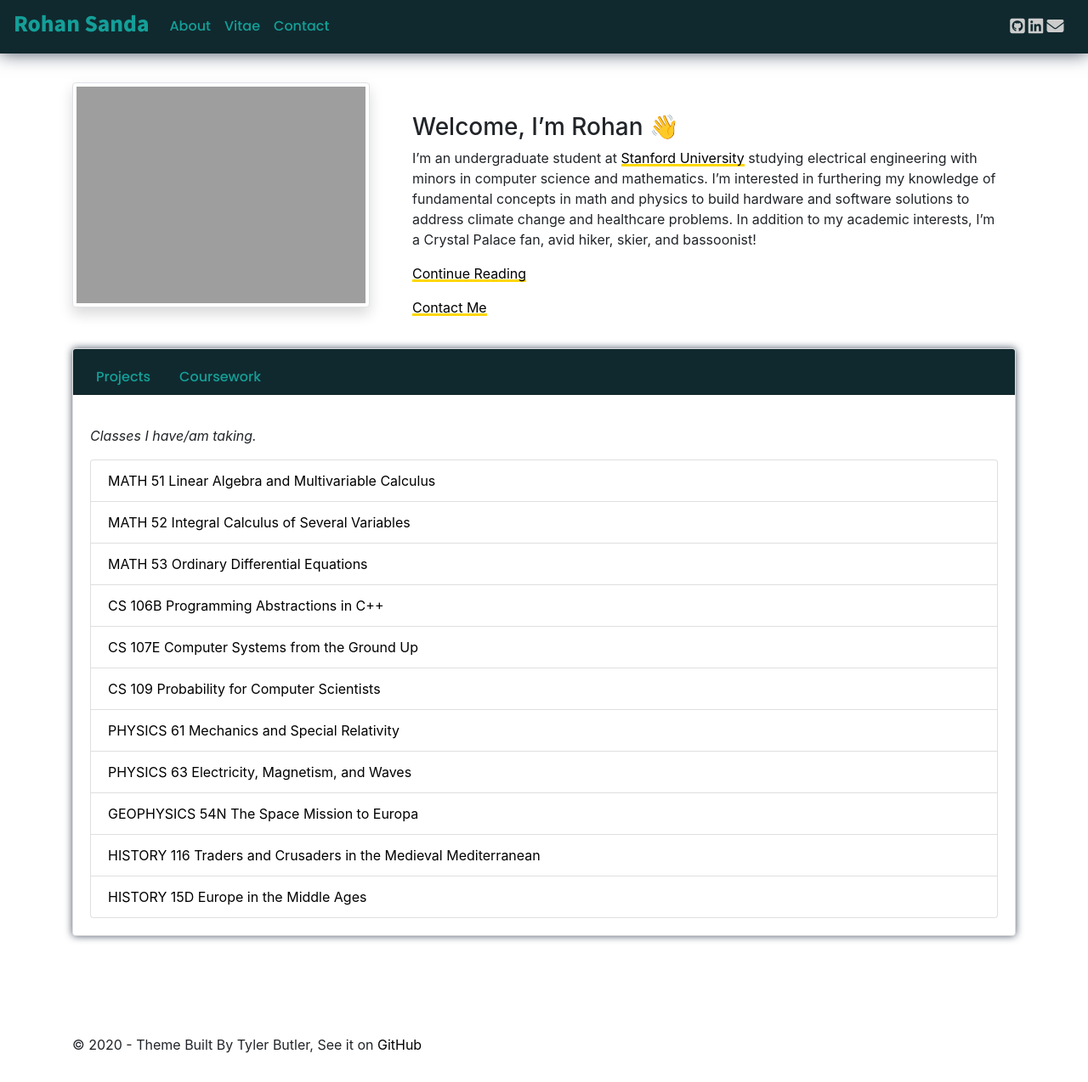
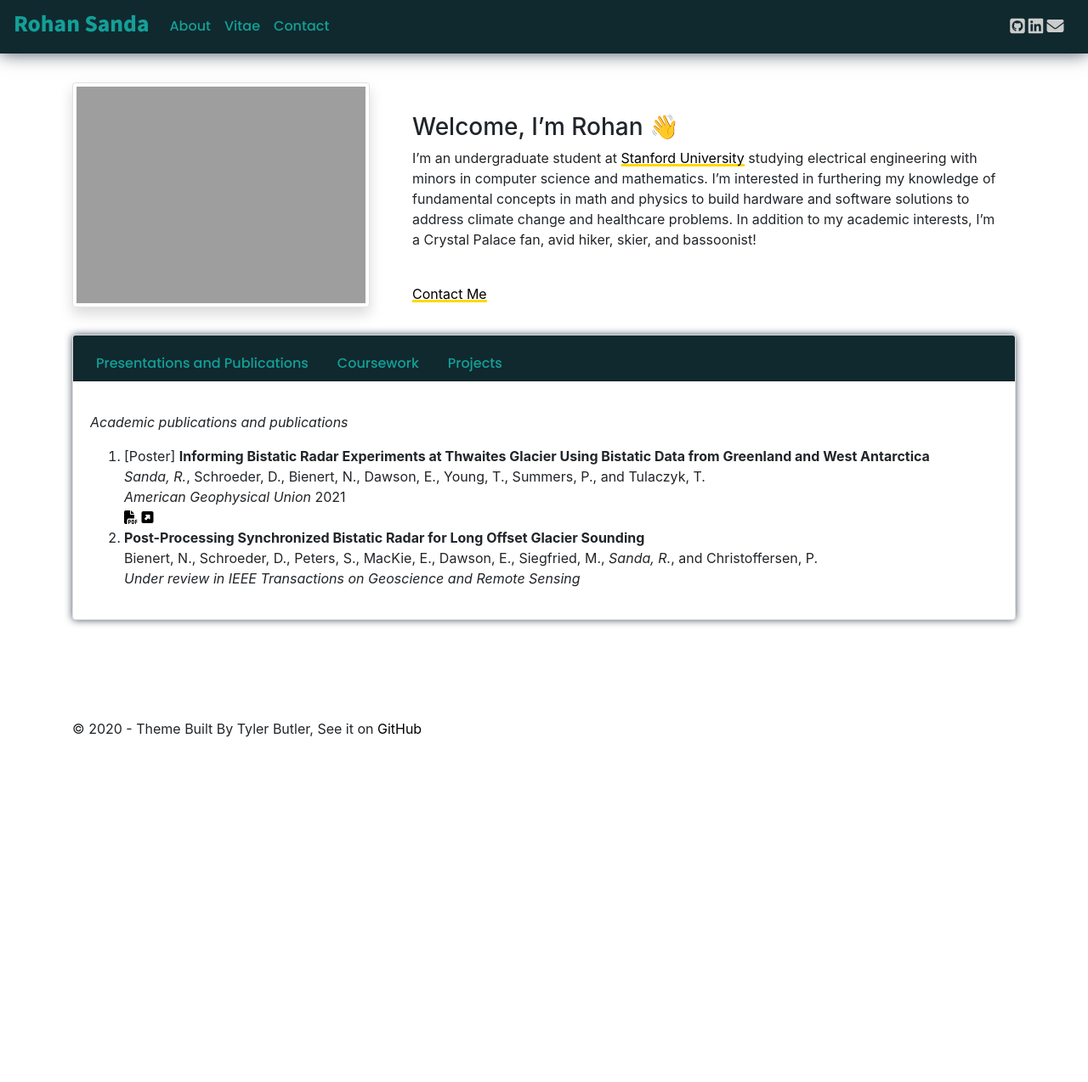
Before and after one commit to Treebeard7/Treebeard7.github.io, a Jekyll site: the page built from index.md, in a window 1280 px wide. Shown: the whole page at 85% size. Built offline with Jekyll 4.4.1, drawn with Linux system fonts in a browser that asks for light colours; nearby versions of some CDN libraries; comment, search, counter and statistics services are not loaded; our own code applies the rules of GitHub Pages for plain Markdown files; after the commit the page ends 902 px from its top, so only the background shows below that.

Commit message:
updated presentation and publication

```diff
--- a/Gemfile
+++ b/Gemfile
@@ -6,5 +6,5 @@ gem 'jekyll'                    #Needed since this is a theme for Jekyll
 # gem ''
 
 gem 'jekyll-feed'
-gem 'jekyll-scholar'
+#gem 'jekyll-scholar'
 gem 'jekyll-environment-variables'
--- a/_config.yml
+++ b/_config.yml
@@ -102,7 +102,7 @@ plugins:
   # - jekyll-titles-from-headings
   # - jekyll-remote-theme
   - jekyll-feed
-  - jekyll/scholar
+ # - jekyll-scholar
   - jekyll-environment-variables
 sass:
   sass_dir: _sass
--- a/_layouts/home.html
+++ b/_layouts/home.html
@@ -74,22 +74,38 @@ layout: default
       <div class="tab-content mt-3">
         {% for section in site.data.sections %}
           {% if section.first %}
-            {% if section.name == "Publications and Presentations" %}
-              <div class="tab-pane active overflow-auto" id="{{section.id}}" role="tabpanel">
-                <p><i>{{section.description}}</i></p>
-                <p class="card-text">% bibliography -f papers %}</p>
-              </div>
+            {% if section.name == "Presentations and Publications" %}
+
+            <div class="tab-pane active overflow-auto" id="{{section.id}}" role="tabpanel">
+              <p><i>{{section.description}}</i></p>
+              <ol>
+                <li>
+                  [Poster] <b>Informing Bistatic Radar Experiments at Thwaites Glacier Using Bistatic Data from Greenland and West Antarctica</b><br>
+                   <i>Sanda, R.</i>, Schroeder, D., Bienert, N., Dawson, E., Young, T., Summers, P., and Tulaczyk, T. <br>
+                   <i>American Geophysical Union</i> 2021 <br>
+                   <a href=assets/pdf/agu.pdf>
+                    <span>
+                        <i class="fas fa-file-pdf"></i></a>
+                    </span>
+                    <a href="https://agu2021fallmeeting-agu.ipostersessions.com/Default.aspx?s=gallery">
+                      <span>
+                          <i class="fas fa-square-up-right"></i></a>
+                      </span><br>
+                </li>
+                <li>
+                  <b>Post-Processing Synchronized Bistatic Radar for Long Offset Glacier Sounding</b> <br>
+                  Bienert, N., Schroeder, D., Peters, S., MacKie, E., Dawson, E., Siegfried, M., <i>Sanda, R.</i>, and Christoffersen, P. <br>
+                  <i>Under review in IEEE Transactions on Geoscience and Remote Sensing</i>
+                </li>
+              </ol>
+            </div>
             {% else %}
               <div class="tab-pane overflow-auto" id="{{section.id}}" role="tabpanel">
                 <p class="card-text">{{section.description}}</p>
               </div>
             {% endif %}
           {% else %}
-            {% if section.name == "Presentations" %}
-              <div class="tab-pane overflow-auto" id="{{section.id}}" role="tabpanel" aria-labelledby="{{section.id}}-tab">
-                <p><i>{{section.description}}</i></p>
-              </div>
-            {% elsif section.name == "Projects" %}
+            {% if section.name == "Projects" %}
               <div class="tab-pane overflow-auto" id="{{section.id}}" role="tabpanel" aria-labelledby="{{section.id}}-tab">
                 <p><i>{{section.description}}</i></p>
                   {% for projects in site.data.projects %}
@@ -126,15 +142,15 @@ layout: default
                     </div>
                     {% endfor %}
               </div>
-            {% elsif section.name == "Coursework" %}
+              {% elsif section.name == "Coursework" %}
               <div class="tab-pane overflow-auto" id="{{section.id}}" role="tabpanel" aria-labelledby="{{section.id}}-tab">
                 <p><i>{{section.description}}</i></p>
                 <div class="list-group">
                 {% for courses in site.data.courses %}
                   <button type="button" class="list-group-item text-left">{{ courses.Course }}</button>
                 {% endfor %}
-                </div>
               </div>
+            </div>
             {% else %}
               <div class="tab-pane overflow-auto" id="{{section.id}}" role="tabpanel" aria-labelledby="{{section.id}}-tab">
                 <h5 class="card-title text-center"><a href="/{{ section.url }}" class="highlighted">{{section.description}}</a></h5>
--- a/index.md
+++ b/index.md
@@ -6,6 +6,6 @@ date: 2020-11-20
 ### Welcome, I'm Rohan 👋
 I'm an undergraduate student at <a href="https://www.stanford.edu/" class="highlighted">Stanford University</a> studying electrical engineering with minors in computer science and mathematics. I'm interested in furthering my knowledge of fundamental concepts in math and physics to build hardware and software solutions to address climate change and healthcare problems. In addition to my academic interests, I'm a Crystal Palace fan, avid hiker, skier, and bassoonist!
 
-<a href="/about.html" class="highlighted">Continue Reading</a>
-
+<!-- <a href="/about.html" class="highlighted">Continue Reading</a> -->
+<br>
 <a href="/contact.html" class="highlighted">Contact Me</a>
```
Also changed, not shown: _bibliography/papers.bib (deleted, +0 -22 lines), _bibliography/presentations.bib (deleted, +0 -73 lines), _data/sections.yml (+13 -6 lines), _layouts/bib.html (deleted, +0 -112 lines), pages/publications.html (deleted, +0 -14 lines), 1 other file.
